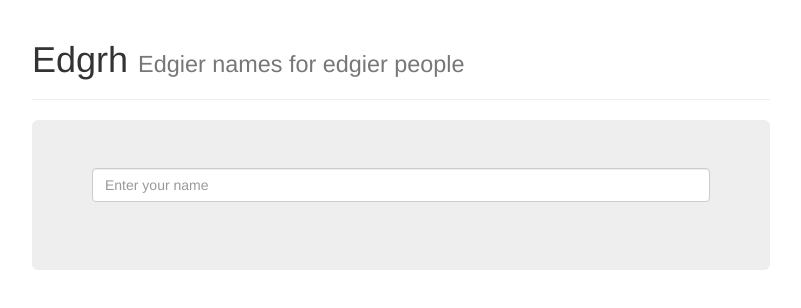
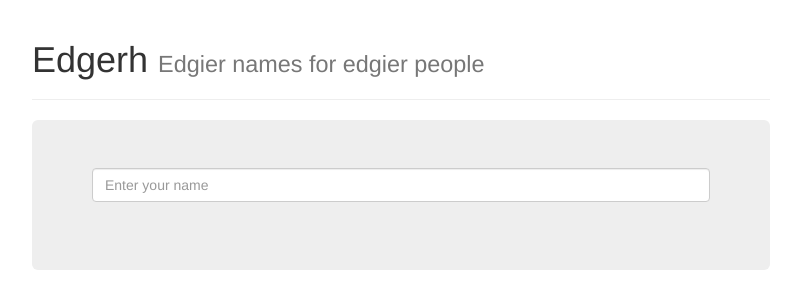
Before and after one commit to melissay94/edgerh, a plain HTML site: page index.html in a window 1280 px wide. Shown: the whole page, without its empty margins (239-1040 px from the left). Drawn offline with nearby package versions, Linux system fonts and the light colour scheme.

Commit message:
Update index.html

```diff
--- a/index.html
+++ b/index.html
@@ -2,7 +2,7 @@
 <html lang="en">
 <head><meta charset="utf-8">
   <!-- basic info -->
-  <title>Edgrh</title>
+  <title>Edgerh</title>
   <meta name="viewport" content="width=device-width, initial-scale=1.0">
   <!-- css -->
   <link rel="stylesheet" href="http://netdna.bootstrapcdn.com/bootstrap/3.2.0/css/bootstrap.min.css">
@@ -15,7 +15,7 @@
 
   <div class="container" ng-controller='GeneratorController'>
     <div class="page-header">
-      <h1>Edgrh <small>Edgier names for edgier people</small></h1>
+      <h1>Edgerh <small>Edgier names for edgier people</small></h1>
     </div>
 
     <div class="jumbotron">
```
